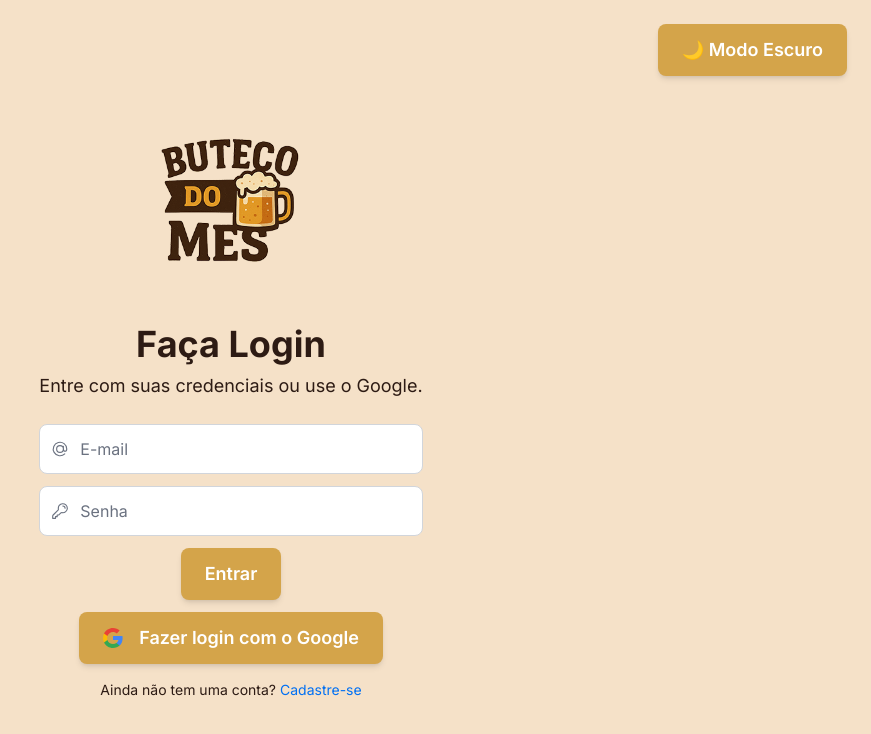
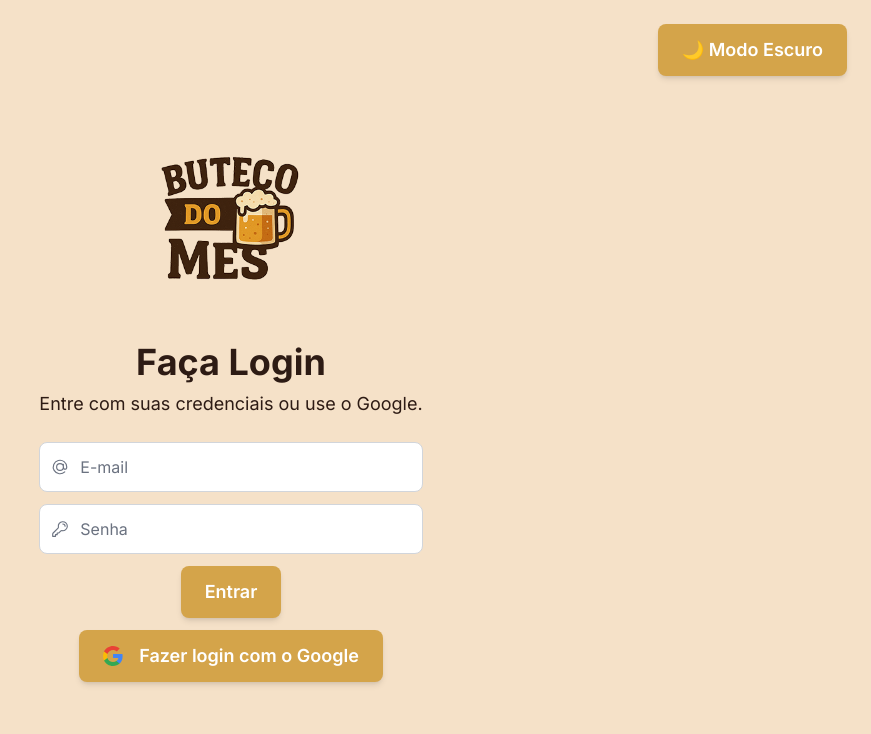
Before and after one commit to hcraguiar/butecodomes, a Next.js app: page /login in a window 1280 px wide. Shown: the top 734 px of the page, without its empty margins (409-1280 px from the left). Built offline with nearby package versions, Linux system fonts and the light colour scheme.

Commit message:
FIX: Build error in login-form.tsx

```diff
--- a/app/login/page.tsx
+++ b/app/login/page.tsx
@@ -3,6 +3,7 @@
 import Logo from '@/app/ui/logo';
 import LoginForm from '@/app/ui/login/login-form';
 import GoogleSignInButton from '@/app/ui/login/google';
+import { Suspense } from 'react';
 import Link from 'next/link';
 
 export default function LoginPage() {
@@ -17,14 +18,16 @@
       </p>
 
       {/* Formulário de Login */}
-      <LoginForm />
+      <Suspense>
+        <LoginForm />
+      </Suspense>
 
       {/* Login com Google */}
       <GoogleSignInButton />
 
-      <p className="mt-4 text-sm">
+      {/* <p className="mt-4 text-sm">
         Ainda não tem uma conta? <Link href="/register" className="text-blue-500">Cadastre-se</Link>
-      </p>
+      </p> */}
     </div>
   );
 }
--- a/app/ui/login/login-form.tsx
+++ b/app/ui/login/login-form.tsx
@@ -5,7 +5,6 @@
 import { signIn } from 'next-auth/react';
 import Button from '@/app/ui/button';
 import { AtSymbolIcon, KeyIcon, ExclamationCircleIcon } from '@heroicons/react/24/outline';
-import { Router } from 'next/router';
 
 export default function LoginForm() {
 
```
